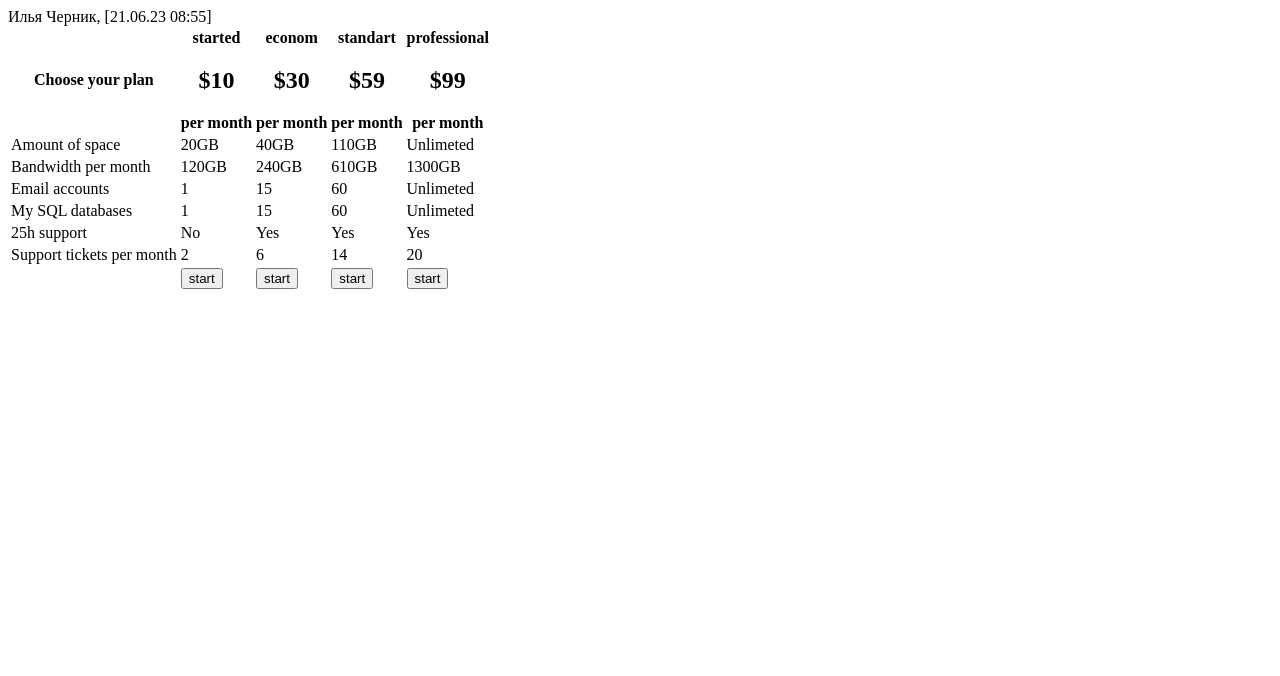
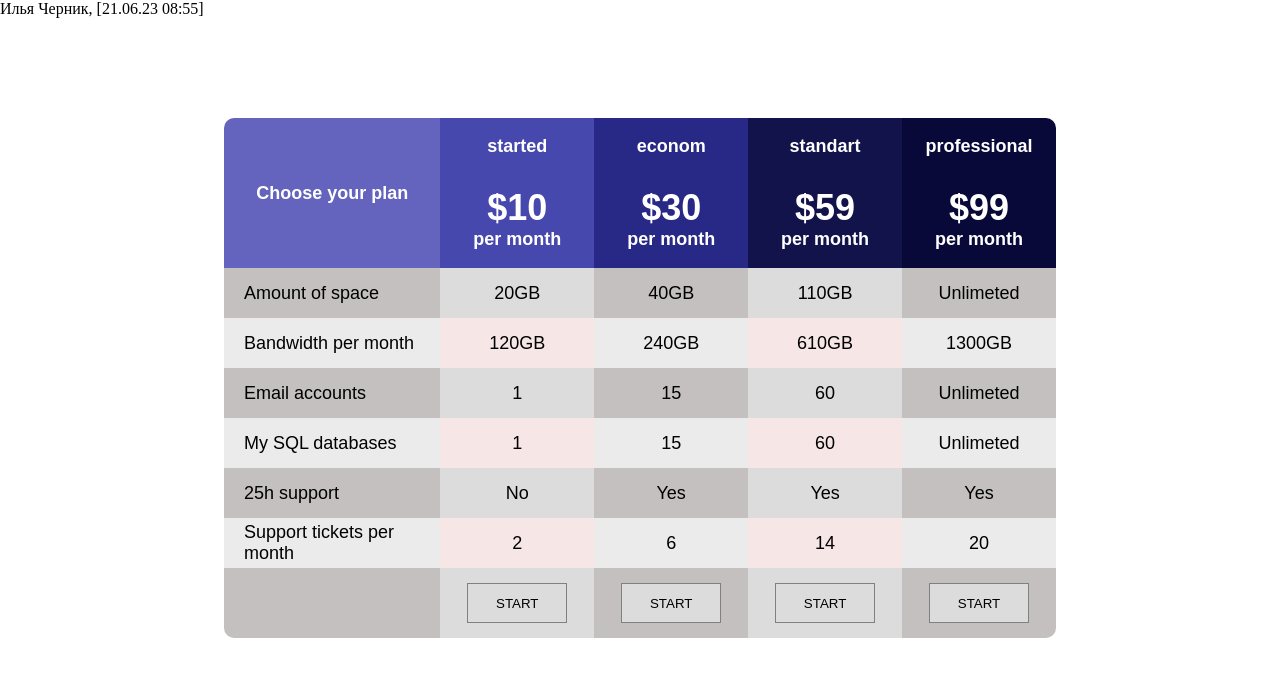
Before and after one commit to Illia-droid/Table, a plain HTML site: page index.html in a window 1280 px wide. Drawn offline with Linux system fonts and the light colour scheme.

Commit message:
Change index.html

```diff
--- a/index.html
+++ b/index.html
@@ -5,7 +5,7 @@
     <meta charset="UTF-8" />
     <meta name="viewport" content="width=device-width, initial-scale=1.0" />
     <title>Table</title>
-    <link rel="stylesheet" href="./1.css" />
+    <link rel="stylesheet" href="./assets/style.css" />
   </head>
 
   <body>
```
